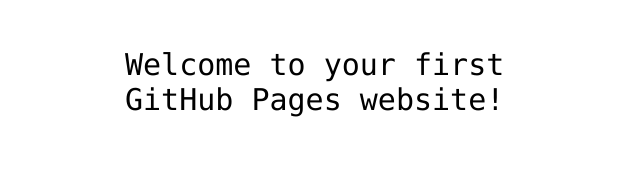
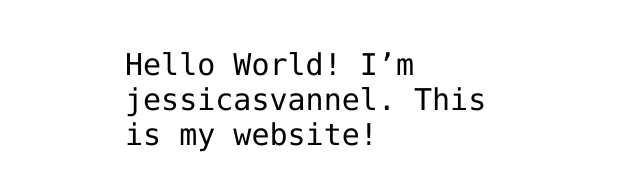
Before and after one commit to jessicasvannel/hello-world, a plain HTML site: page index.html in a window 1280 px wide. Shown: the part 341-532 px from the top of the page, without its empty margins (315-955 px from the left). Drawn offline with Linux system fonts and the light colour scheme.

Commit message:
Add my usenamne to index.html file

```diff
--- a/index.html
+++ b/index.html
@@ -12,7 +12,7 @@
 <img src="https://octodex.github.com/images/daftpunktocat-thomas.gif" id="octocat" alt="octocat-gif" />
 
 <!-- Change this code here by copy and pasting your template on line 15 -->
-<p>Welcome to your first GitHub Pages website!</p>
+<p>Hello World! I’m jessicasvannel. This is my website!</p>
 
 </body>
 </html>
```
